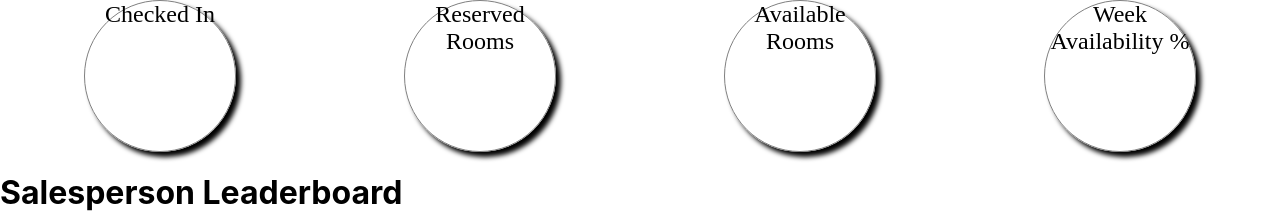
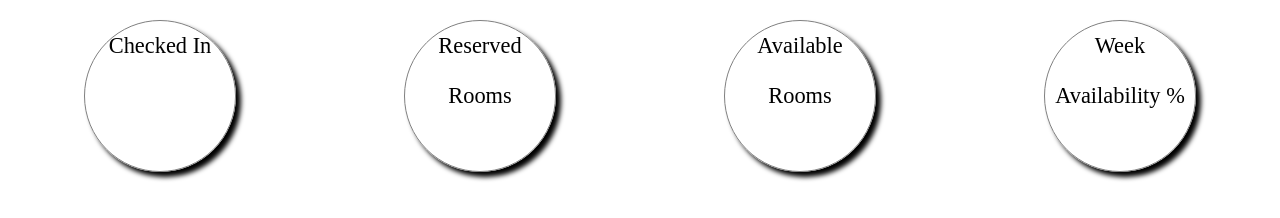
Before and after one commit to AbolnikovAnton/stigg-test-app, a React (Create React App) app: page / in a window 1280 px wide. Shown: the top 218 px of the page. Built offline with nearby package versions, Linux system fonts and the light colour scheme; no server answers.

Commit message:
change view of top stat

```diff
--- a/src/components/Employee.jsx
+++ b/src/components/Employee.jsx
@@ -27,7 +27,7 @@ const Employee = () => {
                 InputProps={{
                     endAdornment: (
                         <IconButton aria-label="search">
-                            <SearchOutlined />
+                            <SearchOutlined/>
                         </IconButton>
                     ),
                 }}
@@ -49,7 +49,11 @@ const Employee = () => {
                 </tr>
                 </thead>
                 <tbody>
-
+                {employees.map((item) =>
+                    <tr key={item.id}>
+                        {item.firstName}
+                    </tr>
+                )}
                 </tbody>
             </table>
         </React.Fragment>
--- a/src/components/Styled.js
+++ b/src/components/Styled.js
@@ -8,12 +8,16 @@ export const TopStatsBar = styled.div`
 `
 
 export const TopStats = styled.div`
+  margin: 20px 15px;
+  line-height: 50px;
   width: 150px;
   height: 150px;
+  text-align: center;
+  vertical-align: middle;
+  position: relative;
   border: 1px solid gray;
   box-shadow: 5px 5px 5px;
-  font-size: 1.5em;
-  text-align: center;
+  font-size: 1.4rem;
   color: #000000;
   border-radius: 50%;
 `;
```
